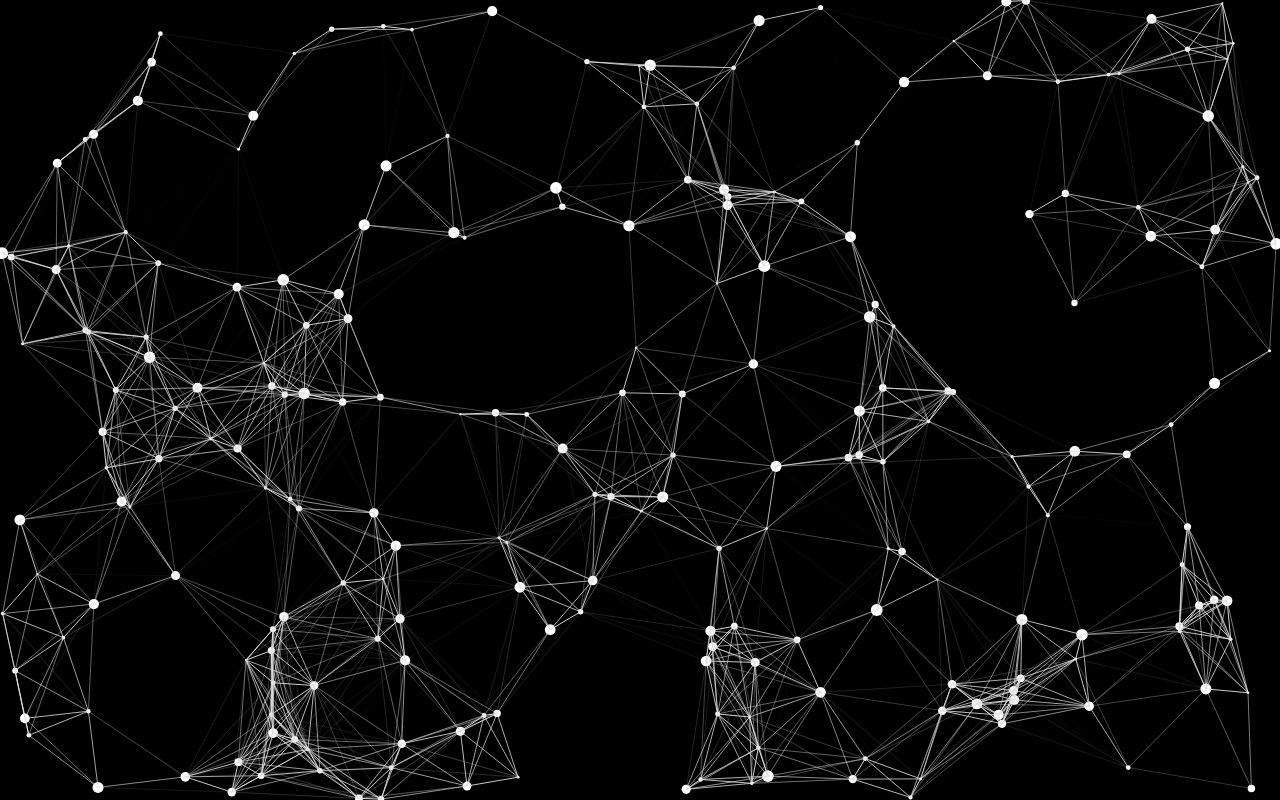
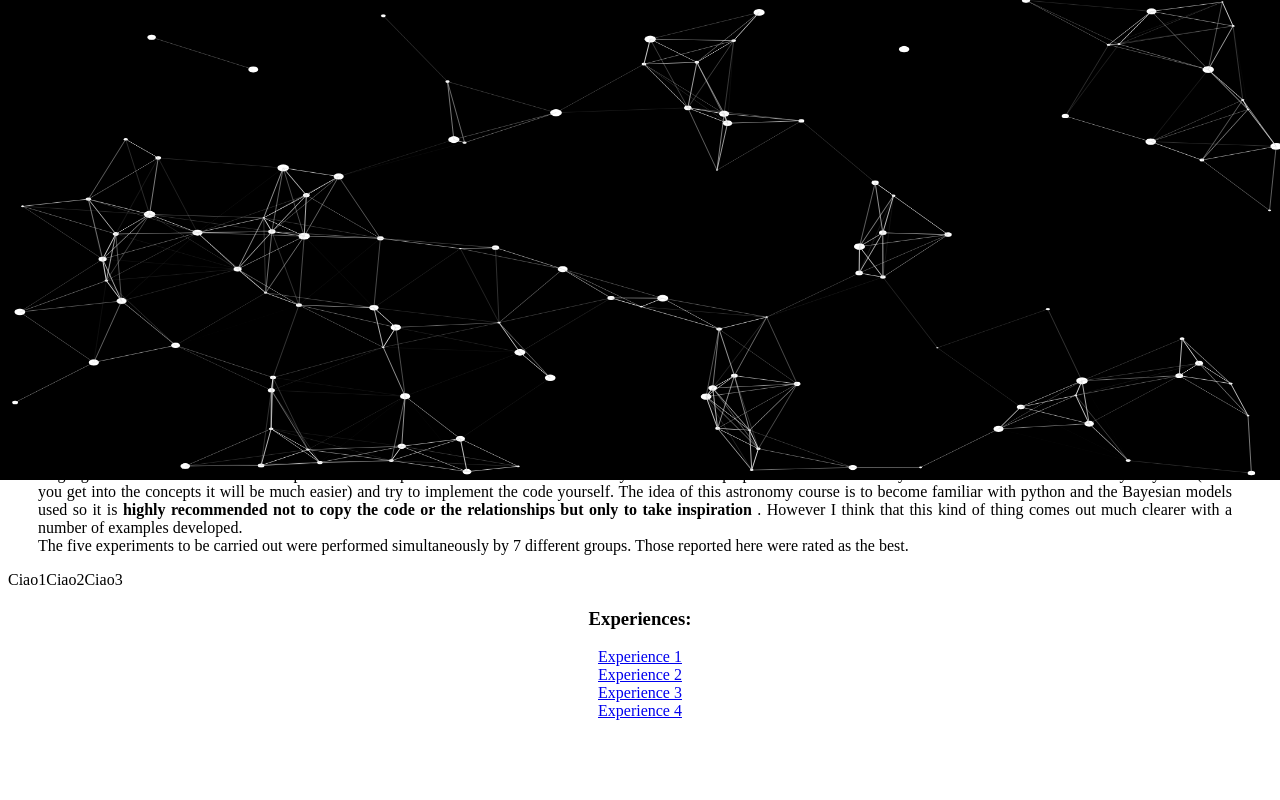
Before and after one commit to riccardoloddo/riccardoloddo.github.io, a plain HTML site: page Physics.html in a window 1280 px wide. Drawn offline with Linux system fonts and the light colour scheme.

Commit message:
Pyhisics part, experience

```diff
--- a/Physics.html
+++ b/Physics.html
@@ -9,6 +9,36 @@
   </head>
   <body>
     <canvas id="canvas1"></canvas>
+    <h2 class="title">Astrophysics laboratory</h2>
+    <p>Here you will find some examples of reports written by students from past years. Some of them will be written in English and others in Italian and I apologize for this dualism of language. In addition there will also be problems developed in class and which will be very useful for the preparation of the exam. My advice is to understand the theory very well (once you get into the concepts it will be much easier) and try to implement the code yourself. The idea of this astronomy course is to become familiar with python and the Bayesian models used so it is <b> highly recommended not to copy the code or the relationships but only to take inspiration </b>. However I think that this kind of thing comes out much clearer with a number of examples developed.
+    <br> The five experiments to be carried out were performed simultaneously by 7 different groups. Those reported here were rated as the best.
+    </p>
+    <div class="row">
+      <div class="column1">Ciao1</div>
+      <div class="column2">Ciao2</div>
+      <div class="column3">Ciao3</div>
+    </div>
+
+
+
+
+
+
+
+
+      <h3 class="title1">Experiences:</h3>
+      <div class="table">
+      <ul id="horizontal-list">
+        <li><a href="resources/Relazione_1.pdf">Experience 1</a></li>
+        <li><a href="#">Experience 2</a></li>
+        <li><a href="#">Experience 3</a></li>
+        <li><a href="#">Experience 4</a></li>
+      </ul>
+      </div>
+
+
+  <p></p>
+
     <script src="js/physics.js"></script>
   </body>
 </html>
--- a/css/Physics.css
+++ b/css/Physics.css
@@ -1,72 +1,47 @@
-*
+/*
 {
   margin: 0;
   padding: 0;
   box-sizing: border-box;
-}
+}*/
 #canvas1{
   position: absolute;
   top: 0; left: 0;
-  width: 100%;
-  height: 100%;
+  width: 100%; /*CON 100% SAREBBE TUTTA LA PAGINA*/
+  height: 60%;
   background: radial-gradient(#000, #000);
 }
-/*
-body
+p
 {
-  background: #0a2a43;
-  min-height: 1500px;
+  margin-left: 30px;
+  margin-right: 40px;
+  text-align: justify;
+  text-justify: inter-word;
 }
-section
+
+h2.title
 {
-  position: relative;
-  width: 100%;
-  height: 100vh;
-  overflow: hidden;
+  text-align: center; /*Mi mette il titolo al centro*/
+  margin-top: 400px; /* Mi sposta tutto gli h2 in basso*/
+}
+h3
+{
+  text-align: center; /*Mi mette il titolo al centro*/
+}
+.table {
+	display: table;   /* Allow the centering to work */
+	margin: 0 auto;
+}
+ul {
+  list-style-type: none;
+  margin: 0;
+  padding: 0;
+}
+.column {
+  float: left;
+  width: 33.33%;
+}
+/* Clear floats after the columns */
+.row {
   display: flex;
-  justify-content: center;
-  align-items: center;
 }
-section:before
-{
-  content: '';
-  position: absolute;
-  bottom: 0;
-  width: 100%;
-  height: 100px;
-  background: linear-gradient(to top, #0a2a43, transparent);
-  z-index: 10000;
-}
-section:after
-{
-  content: '';
-  position: absolute;
-  top: 0;
-  left: 0;
-  width: 100%;
-  height: 100%;
-  background: linear-gradient(to top, #0a2a43, transparent);
-  z-index: 10000;
-  mix-blend-mode: color;
-}
-section img
-{
-  position: absolute;
-  top: 0;
-  left: 0;
-  width: 100%;
-  height: 100%;
-  object-fit: cover;
-  pointer-events: none;
-}
-#text
-{
-  position: relative;
-  color: #fff;
-  font-size: 10em;
-  z-index: 1;
-}
-#road
-{
-    z-index: 2;
-}*/
--- a/js/Physics.js
+++ b/js/Physics.js
@@ -12,10 +12,11 @@ let mouse = {
   radius: (canvas.height/80) * (canvas.width/80)
 }
 
-window.addEventListener("mousemove",function(event) {
+window.addEventListener("mousemove",function(event)
+{
     mouse.x = event.x;
     mouse.y = event.y;
-  }
+}
 );
 
 //create particles
@@ -77,7 +78,7 @@ class Particle {
 function init() {
   particlesArray = [];
   let numberOfParticles = (canvas.height * canvas.width) / 9000;
-  for(let i = 0; i < numberOfParticles*2; i++) { /*Per mettere piu particelle aumetare numberOfParticles*/
+  for(let i = 0; i < numberOfParticles; i++) { /*Per mettere piu particelle aumetare numberOfParticles*/
     let size = (Math.random() * 5) + 1;
     let x = (Math.random() * ((innerWidth - size * 2) - (size * 2)) + size * 2);
     let y = (Math.random() * ((innerHeight - size * 2) - (size * 2)) + size * 2);
```
Also changed, not shown: 1 other file.
